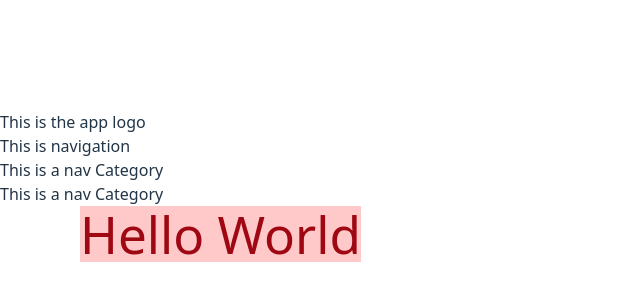
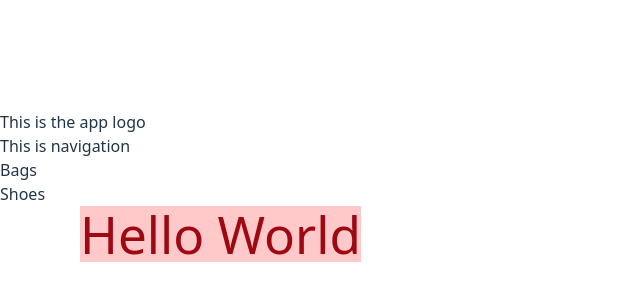
Before and after one commit to HShrigma/project-nexus, a React (Vite) app in the folder Project Nexus/: page / in a window 1280 px wide. Shown: the part 214-514 px from the top of the page, without its empty margins (0-640 px from the left). Built offline with nearby package versions, Linux system fonts and the light colour scheme.

Commit message:
feat(header): iterate category names - HeaderNavigation holds tempItems array - HeaderNavItem gets category from props

```diff
--- a/Project Nexus/src/components/header/HeaderNavItem.jsx
+++ b/Project Nexus/src/components/header/HeaderNavItem.jsx
@@ -1,8 +1,9 @@
+export const HeaderNavItem = ({category}) => {
+    return (
 
-export const HeaderNavItem = () => {
-    return (
+        category &&
         <div>
-            This is a nav Category
+            {category}
         </div>
     );
 
--- a/Project Nexus/src/components/header/HeaderNavigation.jsx
+++ b/Project Nexus/src/components/header/HeaderNavigation.jsx
@@ -1,11 +1,11 @@
 import HeaderNavItem from "./HeaderNavItem";
 
 export const HeaderNavigation = () => {
-    const tempItems = [{categoryName: "Bags"} , {categoryName: "Shoes"}];
+    const tempItems = [{id:1, categoryName: "Bags"} , {id:2, categoryName: "Shoes"}];
     return (
         <nav>
                 This is navigation
-                {tempItems.map(item => <HeaderNavItem/>)}
+            {tempItems.map(item => <HeaderNavItem key={item.id} category={item.categoryName} />)}
         </nav>
 
     );
```
